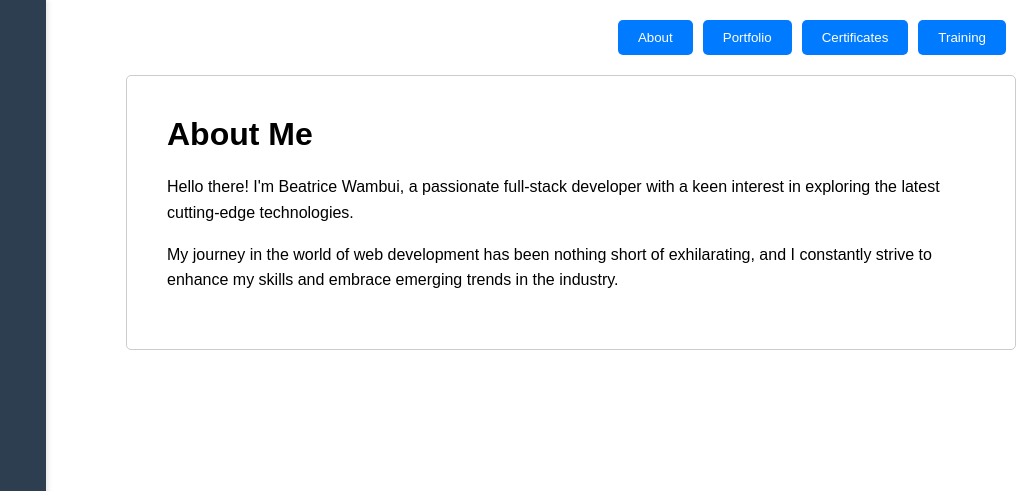
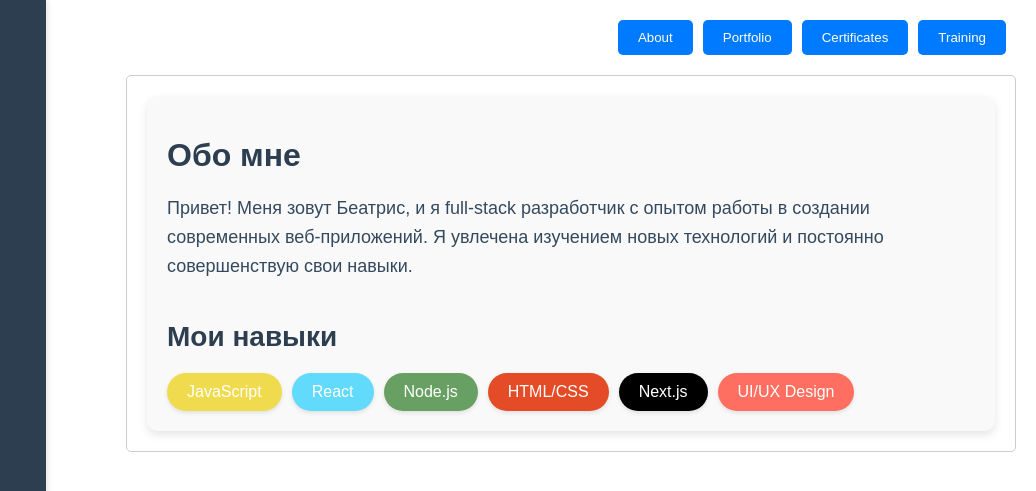
Before and after one commit to artkriukov/portfolio, a plain HTML site: page index.html in a window 1280 px wide. Shown: the top 491 px of the page, 244-1280 px from the left. Drawn offline with Linux system fonts and the light colour scheme.

Commit message:
add about block

```diff
--- a/About/about.css
+++ b/About/about.css
@@ -1,11 +1,42 @@
 .about-content {
+    max-width: 1200px;
+    margin: 0 auto;
     padding: 20px;
+    background-color: #f9f9f9;
+    border-radius: 10px;
+    box-shadow: 0 4px 8px rgba(0, 0, 0, 0.1);
 }
 
 .about-content h1 {
-    margin-top: 0;
+    font-size: 32px;
+    color: #2c3e50;
+    margin-bottom: 20px;
 }
 
 .about-content p {
+    font-size: 18px;
     line-height: 1.6;
+    color: #34495e;
+    margin-bottom: 40px;
 }
+
+.skills-section h2 {
+    font-size: 28px;
+    color: #2c3e50;
+    margin-bottom: 20px;
+}
+
+.skills-list {
+    display: flex;
+    flex-wrap: wrap;
+    gap: 10px;
+}
+
+.skill {
+    padding: 10px 20px;
+    border-radius: 20px;
+    font-size: 16px;
+    color: white;
+    text-align: center;
+    box-shadow: 0 2px 4px rgba(0, 0, 0, 0.1);
+}
--- a/About/about.html
+++ b/About/about.html
@@ -1,15 +1,11 @@
-<!DOCTYPE html>
-<html lang="en">
-<head>
-    <meta charset="UTF-8">
-    <meta name="viewport" content="width=device-width, initial-scale=1.0">
-    <title>Document</title>
-</head>
-<body>
-    <div class="about-content">
-        <h1>About Me</h1>
-        <p>Hello there! I'm Beatrice Wambui, a passionate full-stack developer with a keen interest in exploring the latest cutting-edge technologies.</p>
-        <p>My journey in the world of web development has been nothing short of exhilarating, and I constantly strive to enhance my skills and embrace emerging trends in the industry.</p>
+<div class="about-content">
+    <!-- Заголовок и описание -->
+    <h1 id="about-title"></h1>
+    <p id="about-description"></p>
+
+    <!-- Блок с навыками -->
+    <div class="skills-section">
+        <h2>Мои навыки</h2>
+        <div class="skills-list" id="skills-list"></div>
     </div>
-</body>
-</html>
+</div>
--- a/About/about.js
+++ b/About/about.js
@@ -1,3 +1,28 @@
 document.addEventListener('DOMContentLoaded', function() {
-    console.log('About page loaded');
+    loadAboutData();
 });
+
+function loadAboutData() {
+    fetch('Data/about.json')
+        .then(response => response.json())
+        .then(data => {
+            // Вставляем заголовок и описание
+            document.getElementById('about-title').textContent = data.title;
+            document.getElementById('about-description').textContent = data.description;
+
+            // Вставляем навыки
+            const skillsList = document.getElementById('skills-list');
+            skillsList.innerHTML = ''; // Очищаем список перед добавлением новых элементов
+            data.skills.forEach(skill => {
+                const skillElement = document.createElement('div');
+                skillElement.classList.add('skill');
+                skillElement.textContent = skill.name;
+                skillElement.style.backgroundColor = skill.color; // Устанавливаем цвет фона
+                skillsList.appendChild(skillElement);
+            });
+        })
+        .catch(error => console.error('Error loading about data:', error));
+}
+
+// Экспортируем функцию для использования в main.js
+window.loadAboutData = loadAboutData;
--- a/Data/about.json
+++ b/Data/about.json
@@ -0,0 +1,30 @@
+{
+    "title": "Обо мне",
+    "description": "Привет! Меня зовут Беатрис, и я full-stack разработчик с опытом работы в создании современных веб-приложений. Я увлечена изучением новых технологий и постоянно совершенствую свои навыки.",
+    "skills": [
+        {
+            "name": "JavaScript",
+            "color": "#f0db4f"
+        },
+        {
+            "name": "React",
+            "color": "#61dafb"
+        },
+        {
+            "name": "Node.js",
+            "color": "#68a063"
+        },
+        {
+            "name": "HTML/CSS",
+            "color": "#e34c26"
+        },
+        {
+            "name": "Next.js",
+            "color": "#000000"
+        },
+        {
+            "name": "UI/UX Design",
+            "color": "#ff6f61"
+        }
+    ]
+}
--- a/Main/main.js
+++ b/Main/main.js
@@ -14,10 +14,31 @@ document.addEventListener('DOMContentLoaded', function() {
             .then(response => response.text())
             .then(data => {
                 contentDiv.innerHTML = data;
+
+                // Загружаем данные для страницы
+                if (page === 'about') {
+                    if (window.loadAboutData) {
+                        window.loadAboutData();
+                    }
+                } else if (page === 'sidebar') {
+                    if (window.loadSidebarData) {
+                        window.loadSidebarData();
+                    }
+                }
             })
             .catch(error => console.error('Error loading page:', error));
     }
 
-    // Load the default page (About)
+    // Загружаем данные для Sidebar при первой загрузке
+    if (window.loadSidebarData) {
+        window.loadSidebarData();
+    }
+
+    // Загружаем данные для About при первой загрузке
+    if (window.loadAboutData) {
+        window.loadAboutData();
+    }
+
+    // Загружаем страницу About по умолчанию
     loadPage('about');
 });
```
